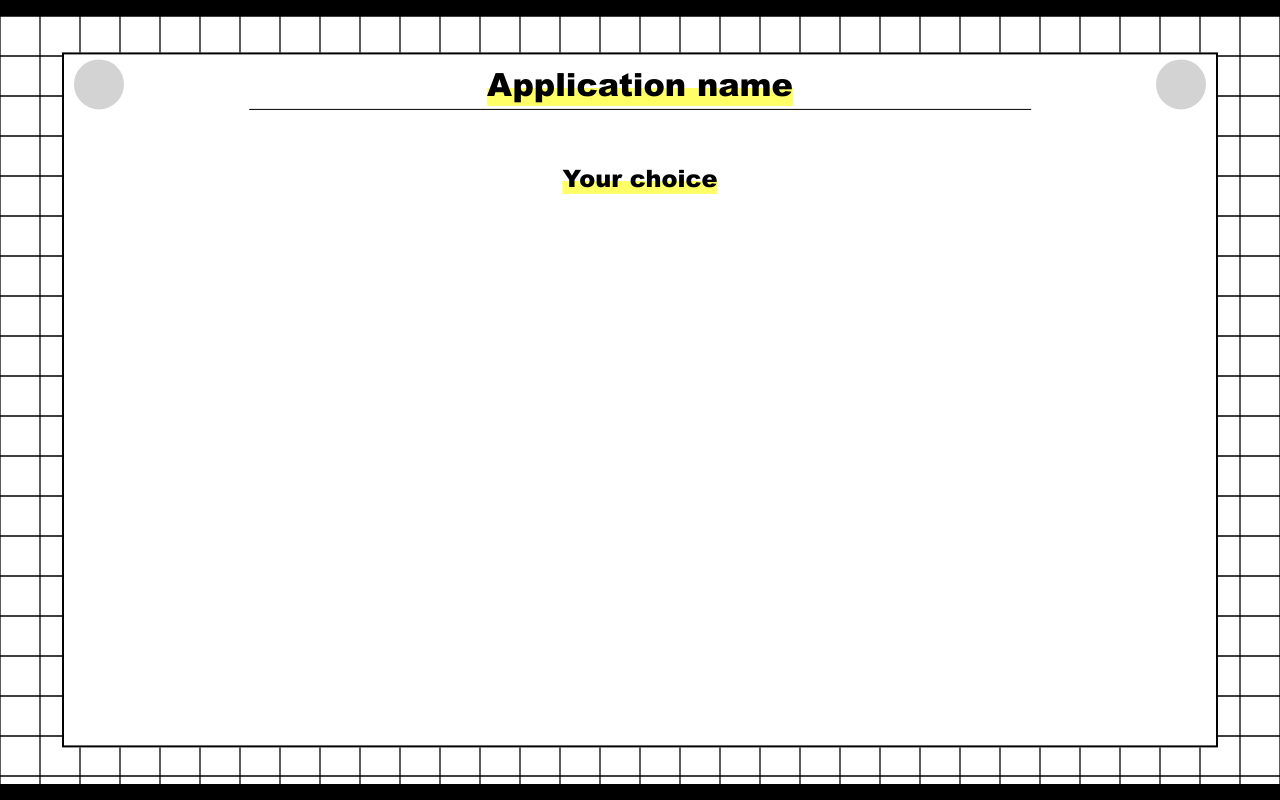
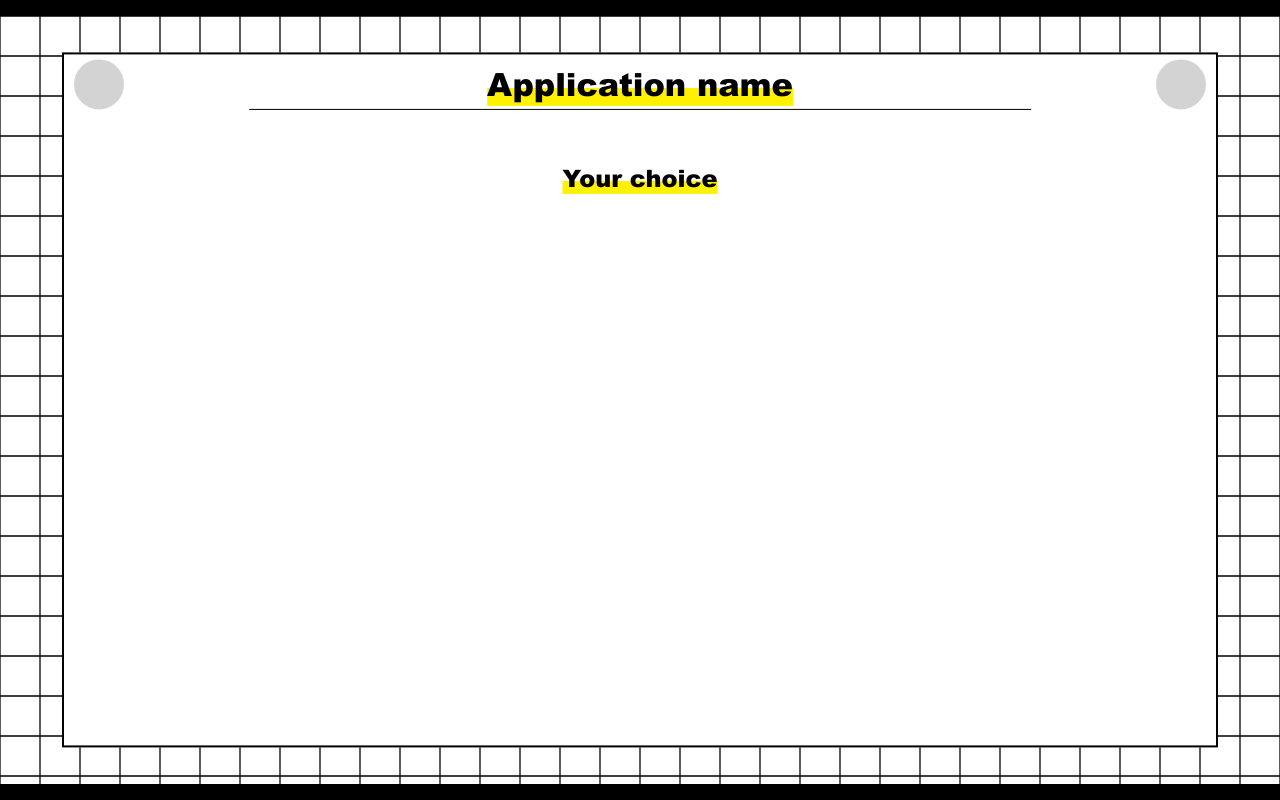
Before and after one commit to nono2224/AMR-project-2, a plain HTML site: page index.html in a window 1280 px wide. Drawn offline with Linux system fonts and the light colour scheme.

Commit message:
update: ハイライトカラーの変更

```diff
--- a/styles/home/main/main.scss
+++ b/styles/home/main/main.scss
@@ -66,7 +66,7 @@ html {
                         vertical-align: top;
                         font-size: 2rem;
                         span {
-                            background: linear-gradient(transparent 60%, #ff6 60%);
+                            background: linear-gradient(transparent 60%, #fff100 60%);
                         }
                     }
                     .home-button {
@@ -101,7 +101,7 @@ html {
                             transform: translate(-50%, -50%);
                             font-size: 1.5rem;
                             span {
-                                background: linear-gradient(transparent 60%, #ff6 60%);
+                                background: linear-gradient(transparent 60%, #fff100 60%);
                             }
                         }
                     }
```
Also changed, not shown: styles/home/main/main.css.
